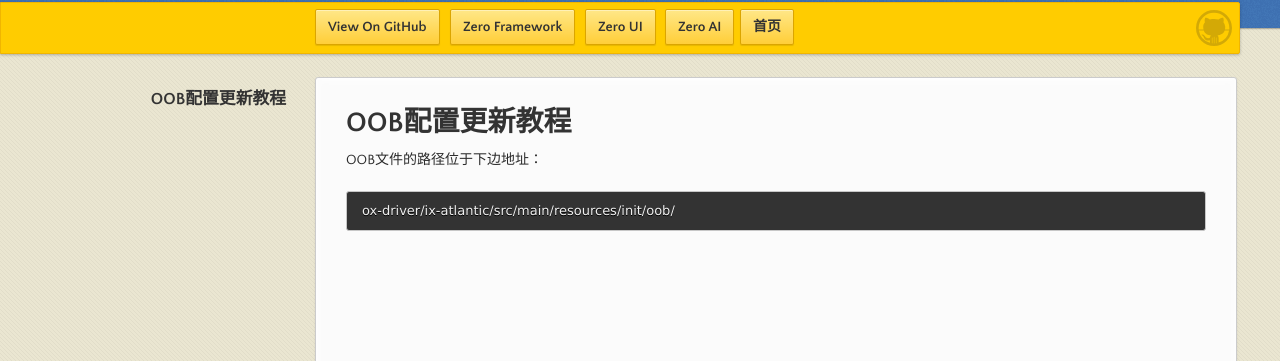
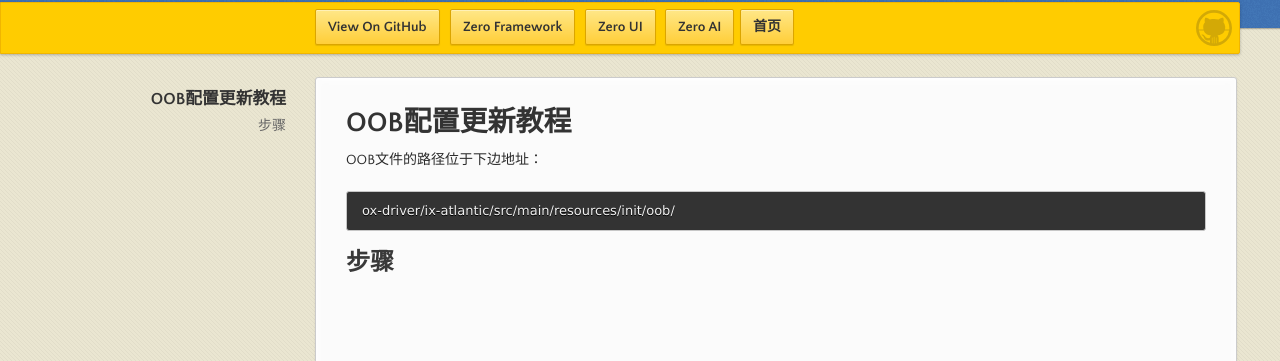
Before and after one commit to silentbalanceyh/mi-kb, a Jekyll site: the page built from origin-x-engine/1-oxshi-shi-jiao-cheng/ox-013-oobpei-zhi-geng-xin-jiao-cheng.md, in a window 1280 px wide. Shown: the part 113-474 px from the top of the page. Built offline with Jekyll 4.4.1, drawn with Linux system fonts in a browser that asks for light colours; our own code applies the rules of GitHub Pages for plain Markdown files.

Commit message:
Updates origin-x-engine/1-oxshi-shi-jiao-cheng/ox-013-oobpei-zhi-geng-xin-jiao-cheng.md
Auto commit by GitBook Editor

````diff
--- a/origin-x-engine/1-oxshi-shi-jiao-cheng/ox-013-oobpei-zhi-geng-xin-jiao-cheng.md
+++ b/origin-x-engine/1-oxshi-shi-jiao-cheng/ox-013-oobpei-zhi-geng-xin-jiao-cheng.md
@@ -5,3 +5,5 @@ OOB文件的路径位于下边地址：
 ```shell
 ox-driver/ix-atlantic/src/main/resources/init/oob/
 ```
+
+## 步骤
````
